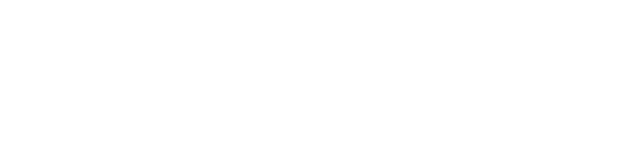
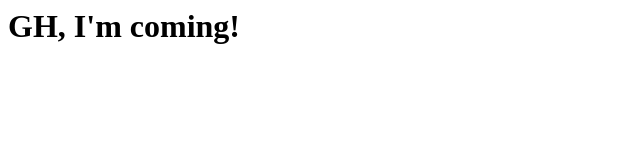
Before and after one commit to laijiongyv/laijiongyv.github.io, a plain HTML site: page index.html in a window 1280 px wide. Shown: the whole page, without its empty margins (0-640 px from the left). Drawn offline with Linux system fonts and the light colour scheme.

Commit message:
第二次修改

```diff
--- a/index.html
+++ b/index.html
@@ -1,2 +1,6 @@
-<title></title>
-<body></body>
+<html>
+<title>this is GitHub!</title>
+<body>
+	<h1>GH, I'm coming!</h1>
+</body>
+</html>
```
